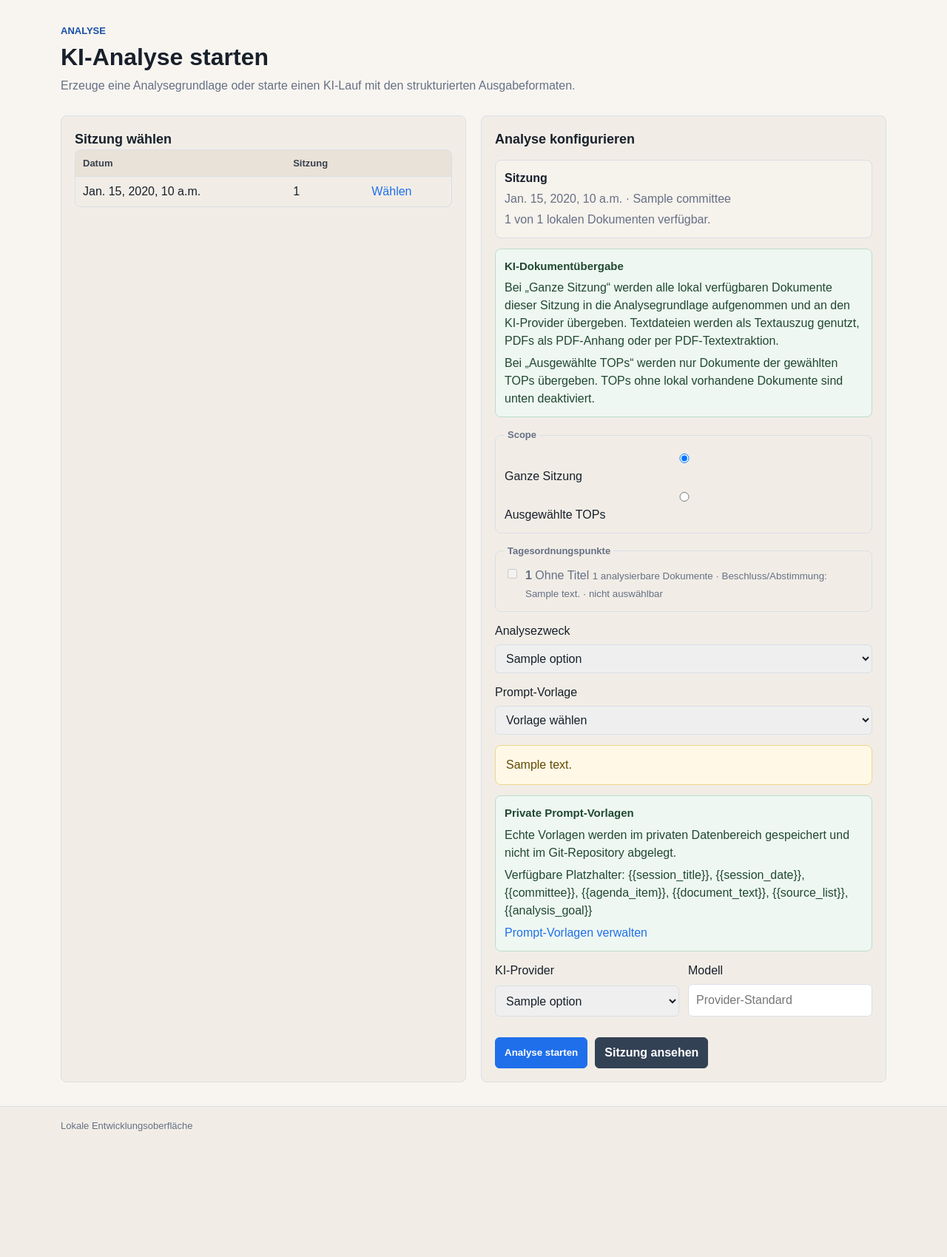
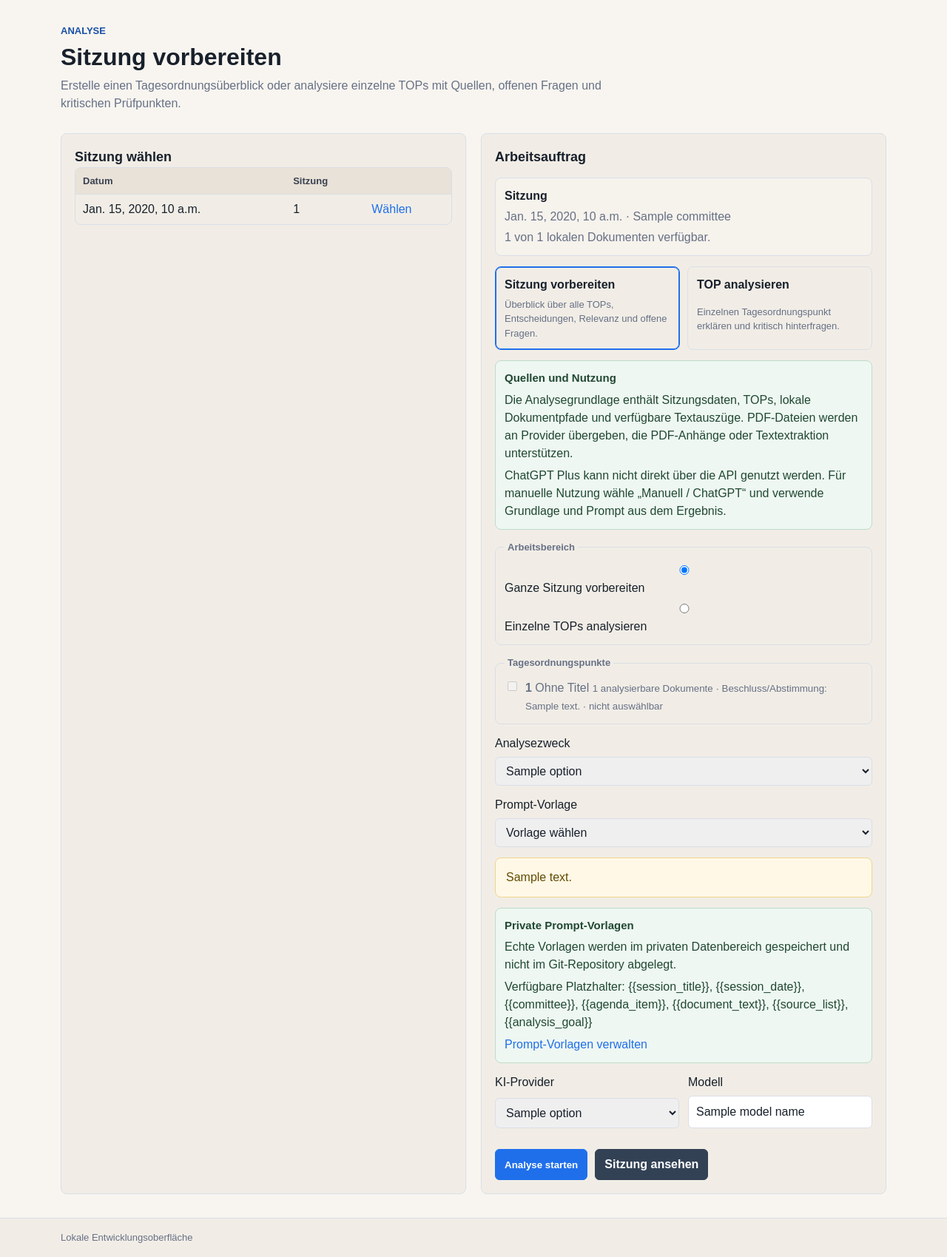
Before and after one commit to WehkingDiane/ratsi_melle, a Django app: template web/analysis/templates/analysis/analysis_start.html in a window 1280 px wide. Shown: the part 77-1776 px from the top of the page at 74% size. Before the commit the page ends 1606 px from the top, so only its background shows below. Run offline with Django 5.2, Linux system fonts and the light colour scheme; the template is opened without the code that fills it: most values are stand-ins (such as "Sample title", 1, 10 or a date in 2020).

Commit message:
Improve AI analysis workflow

```diff
--- a/src/analysis/schemas.py
+++ b/src/analysis/schemas.py
@@ -11,6 +11,8 @@ ANALYSIS_OUTPUT_SCHEMA_VERSION_V2 = "2.0"
 DEFAULT_ANALYSIS_PURPOSE = "content_analysis"
 
 AnalysisPurpose = Literal[
+    "meeting_briefing",
+    "top_deep_dive",
     "journalistic_publication",
     "session_preparation",
     "content_analysis",
--- a/web/analysis/templates/analysis/analysis_start.html
+++ b/web/analysis/templates/analysis/analysis_start.html
@@ -1,12 +1,12 @@
 {% extends "base.html" %}
 
-{% block title %}KI-Analyse starten - Ratsi Melle{% endblock %}
+{% block title %}Sitzung vorbereiten - Ratsi Melle{% endblock %}
 
 {% block content %}
 <section class="page-heading">
   <p class="eyebrow">Analyse</p>
-  <h1>KI-Analyse starten</h1>
-  <p>Erzeuge eine Analysegrundlage oder starte einen KI-Lauf mit den strukturierten Ausgabeformaten.</p>
+  <h1>Sitzung vorbereiten</h1>
+  <p>Erstelle einen Tagesordnungsüberblick oder analysiere einzelne TOPs mit Quellen, offenen Fragen und kritischen Prüfpunkten.</p>
 </section>
 
 {% if errors %}
@@ -48,7 +48,7 @@
   </article>
 
   <article class="panel">
-    <h2>Analyse konfigurieren</h2>
+    <h2>Arbeitsauftrag</h2>
     {% if selected_session %}
     <form method="post" class="form-stack" id="analysis-start-form">
       {% csrf_token %}
@@ -60,16 +60,27 @@
         <span>{{ selected_session.source_status.available_count }} von {{ selected_session.source_status.document_count }} lokalen Dokumenten verfügbar.</span>
       </div>
 
+      <section class="analysis-actions" aria-label="Schnellauswahl">
+        <a class="analysis-action {% if scope != "tops" %}active{% endif %}" href="{% url 'analysis:analysis_start' %}?session_id={{ selected_session.session_id|urlencode }}&amp;scope=session&amp;purpose=meeting_briefing">
+          <strong>Sitzung vorbereiten</strong>
+          <span>Überblick über alle TOPs, Entscheidungen, Relevanz und offene Fragen.</span>
+        </a>
+        <a class="analysis-action {% if scope == "tops" %}active{% endif %}" href="{% url 'analysis:analysis_start' %}?session_id={{ selected_session.session_id|urlencode }}&amp;scope=tops&amp;purpose=top_deep_dive">
+          <strong>TOP analysieren</strong>
+          <span>Einzelnen Tagesordnungspunkt erklären und kritisch hinterfragen.</span>
+        </a>
+      </section>
+
       <section class="info-panel">
-        <h3>KI-Dokumentübergabe</h3>
-        <p>Bei „Ganze Sitzung“ werden alle lokal verfügbaren Dokumente dieser Sitzung in die Analysegrundlage aufgenommen und an den KI-Provider übergeben. Textdateien werden als Textauszug genutzt, PDFs als PDF-Anhang oder per PDF-Textextraktion.</p>
-        <p>Bei „Ausgewählte TOPs“ werden nur Dokumente der gewählten TOPs übergeben. TOPs ohne lokal vorhandene Dokumente sind unten deaktiviert.</p>
+        <h3>Quellen und Nutzung</h3>
+        <p>Die Analysegrundlage enthält Sitzungsdaten, TOPs, lokale Dokumentpfade und verfügbare Textauszüge. PDF-Dateien werden an Provider übergeben, die PDF-Anhänge oder Textextraktion unterstützen.</p>
+        <p>ChatGPT Plus kann nicht direkt über die API genutzt werden. Für manuelle Nutzung wähle „Manuell / ChatGPT“ und verwende Grundlage und Prompt aus dem Ergebnis.</p>
       </section>
 
       <fieldset>
-        <legend>Scope</legend>
-        <label><input type="radio" name="scope" value="session" {% if scope != "tops" %}checked{% endif %}> Ganze Sitzung</label>
-        <label><input type="radio" name="scope" value="tops" {% if scope == "tops" %}checked{% endif %}> Ausgewählte TOPs</label>
+        <legend>Arbeitsbereich</legend>
+        <label><input type="radio" name="scope" value="session" {% if scope != "tops" %}checked{% endif %}> Ganze Sitzung vorbereiten</label>
+        <label><input type="radio" name="scope" value="tops" {% if scope == "tops" %}checked{% endif %}> Einzelne TOPs analysieren</label>
       </fieldset>
 
       <fieldset>
@@ -99,7 +110,7 @@
         Analysezweck
         <select name="purpose">
           {% for option in purpose_options %}
-          <option value="{{ option.value }}">{{ option.label }}</option>
+          <option value="{{ option.value }}" {% if option.value == selected_purpose %}selected{% endif %}>{{ option.label }}</option>
           {% endfor %}
         </select>
       </label>
@@ -122,7 +133,7 @@
 
       {% if selected_template_id and prompt_text %}
       <details class="info-panel">
-        <summary>Prompt-Vorschau</summary>
+        <summary>Prompt-Vorschau für manuelle ChatGPT-Nutzung</summary>
         <pre class="text-block compact">{{ prompt_text }}</pre>
       </details>
       {% endif %}
@@ -139,13 +150,13 @@
           KI-Provider
           <select name="provider_id">
             {% for option in provider_options %}
-            <option value="{{ option.value }}">{{ option.label }}</option>
+            <option value="{{ option.value }}" {% if option.value == selected_provider_id %}selected{% endif %}>{{ option.label }}</option>
             {% endfor %}
           </select>
         </label>
         <label>
           Modell
-          <input type="text" name="model_name" placeholder="Provider-Standard">
+          <input type="text" name="model_name" value="{{ model_name }}" placeholder="{{ default_model_name }}">
         </label>
       </div>
 
--- a/web/core/static/core/css/components.css
+++ b/web/core/static/core/css/components.css
@@ -324,6 +324,37 @@ tr:last-child td {
   grid-template-columns: auto minmax(0, 1fr);
 }
 
+.analysis-actions {
+  display: grid;
+  gap: 10px;
+  grid-template-columns: repeat(2, minmax(0, 1fr));
+}
+
+.analysis-action {
+  background: var(--surface);
+  border: 1px solid var(--border);
+  border-radius: 8px;
+  color: var(--text);
+  display: grid;
+  gap: 5px;
+  padding: 12px;
+}
+
+.analysis-action.active {
+  border-color: var(--accent);
+  box-shadow: inset 0 0 0 1px var(--accent);
+}
+
+.analysis-action:hover {
+  background: var(--surface-muted);
+  text-decoration: none;
+}
+
+.analysis-action span {
+  color: var(--muted);
+  font-size: 13px;
+}
+
 .selected-context {
   background: #f6f2ec;
   border: 1px solid var(--border);
@@ -431,7 +462,8 @@ tr:last-child td {
 }
 
 @media (max-width: 820px) {
+  .analysis-actions,
   .facts.inline {
-    grid-template-columns: repeat(2, minmax(0, 1fr));
+    grid-template-columns: 1fr;
   }
 }
```
Also changed, not shown: docs/analysis_outputs.md (+3 -1 lines), docs/examples/prompt_templates.example.json (+25 -6 lines), docs/web_ui.md (+4 -4 lines), src/analysis/providers/codex_provider.py (+5 -4 lines), tests/test_ki_providers.py (+4 -0 lines), tests/test_web_pages.py (+13 -6 lines), tests/test_web_services.py (+53 -0 lines), tests/test_windkraft_provider_analysis.py (+1 -1 lines), web/analysis/services.py (+30 -2 lines), web/analysis/templates/analysis/job_detail.html (+11 -11 lines), web/analysis/views.py (+17 -3 lines), web/core/services/analysis.py (+52 -6 lines), README.md, 1 other file.
